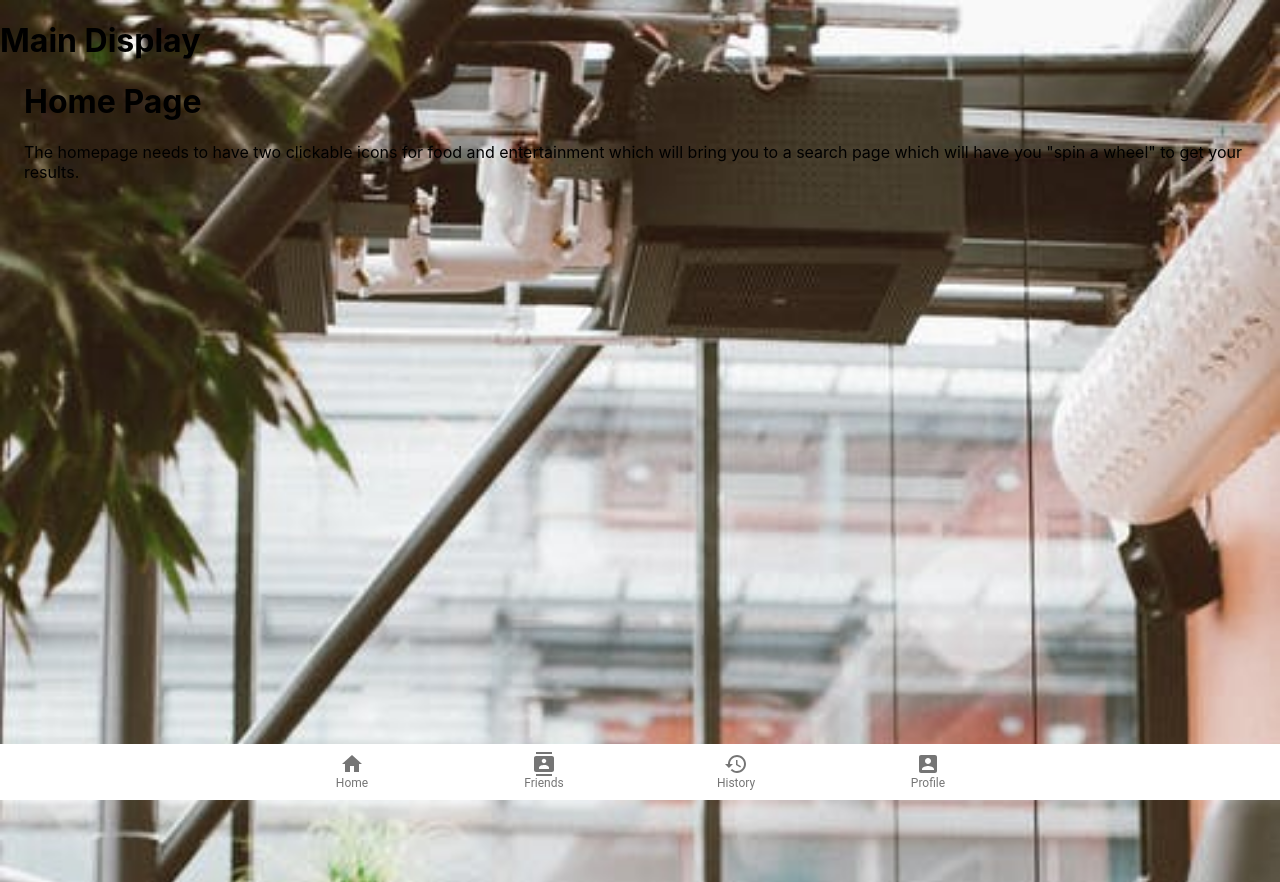
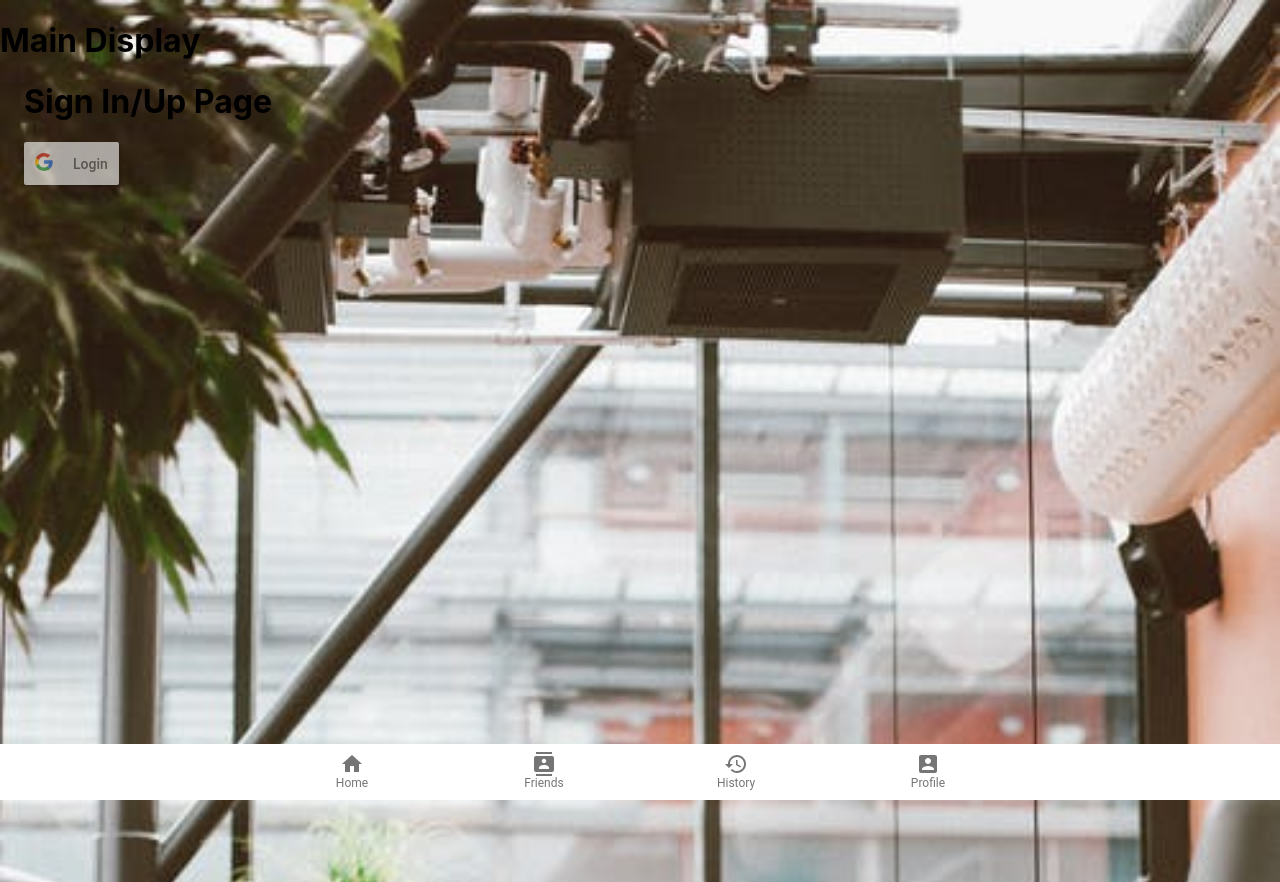
Before and after one commit to enrightcw/project3, a React (Create React App) app in the folder client/: page / in a window 1280 px wide. Built offline with nearby package versions, Linux system fonts and the light colour scheme.

Commit message:
missed some code to allow the start page to show up first in App.js

```diff
--- a/client/src/App.js
+++ b/client/src/App.js
@@ -62,7 +62,8 @@ class App extends Component {
                 <Router>
                     <h1>Main Display</h1>
                     <Container className="p-0 container" fluid={true}>
-                            <Route exact path="/"  render={()=> <Home title={this.state.home.title} subTitle={this.state.home.subTitle} text={this.state.home.text} />} />
+                            <Route exact path="/"  render={()=> <Start title={this.state.start.title} subTitle={this.state.start.subTitle} text={this.state.start.text} />} />
+                            <Route exact path="/home"  render={()=> <Home title={this.state.home.title}/>} />
                             <Route exact path="/friends"  render={()=> <Friends title={this.state.friends.title}/>} />
                             <Route exact path="/profile"  render={()=> <Profile title={this.state.profile.title}/>} />
                             <Route exact path="/history"  render={()=> <History title={this.state.history.title}/>} />
```
